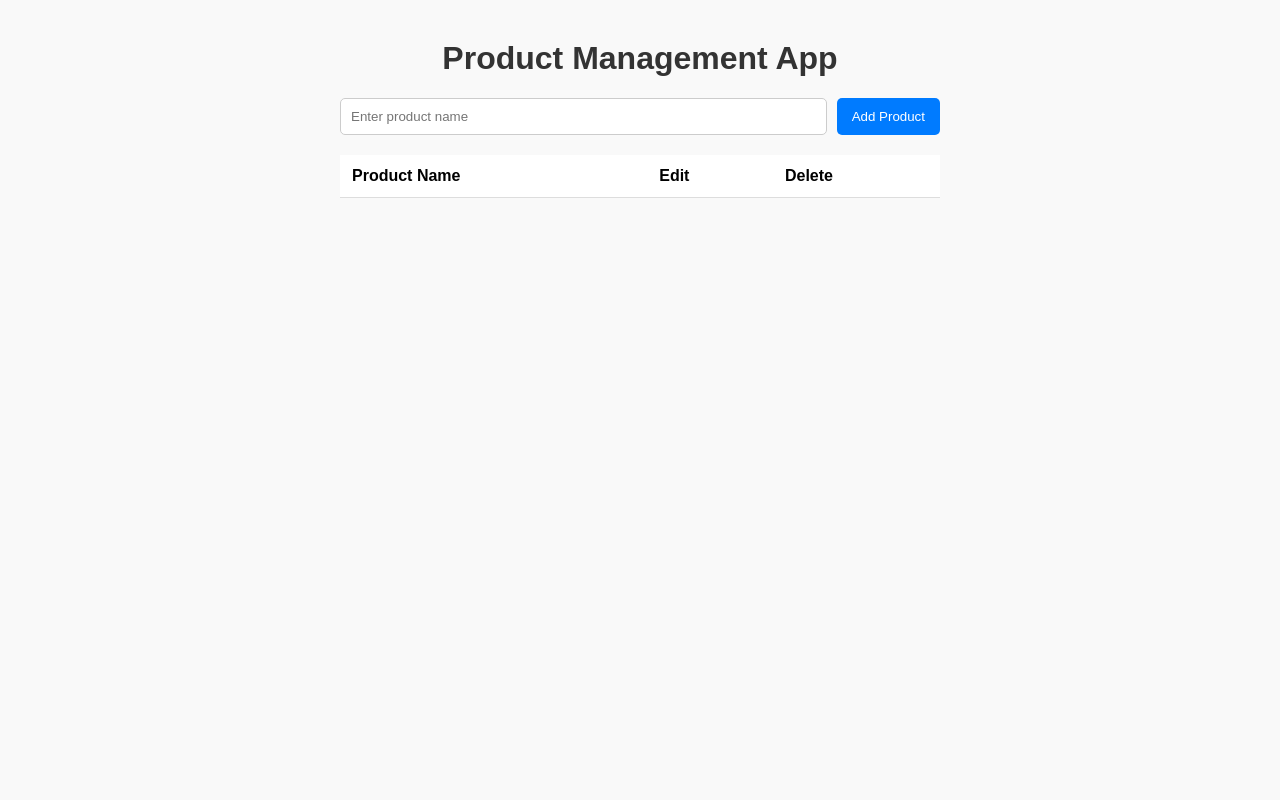
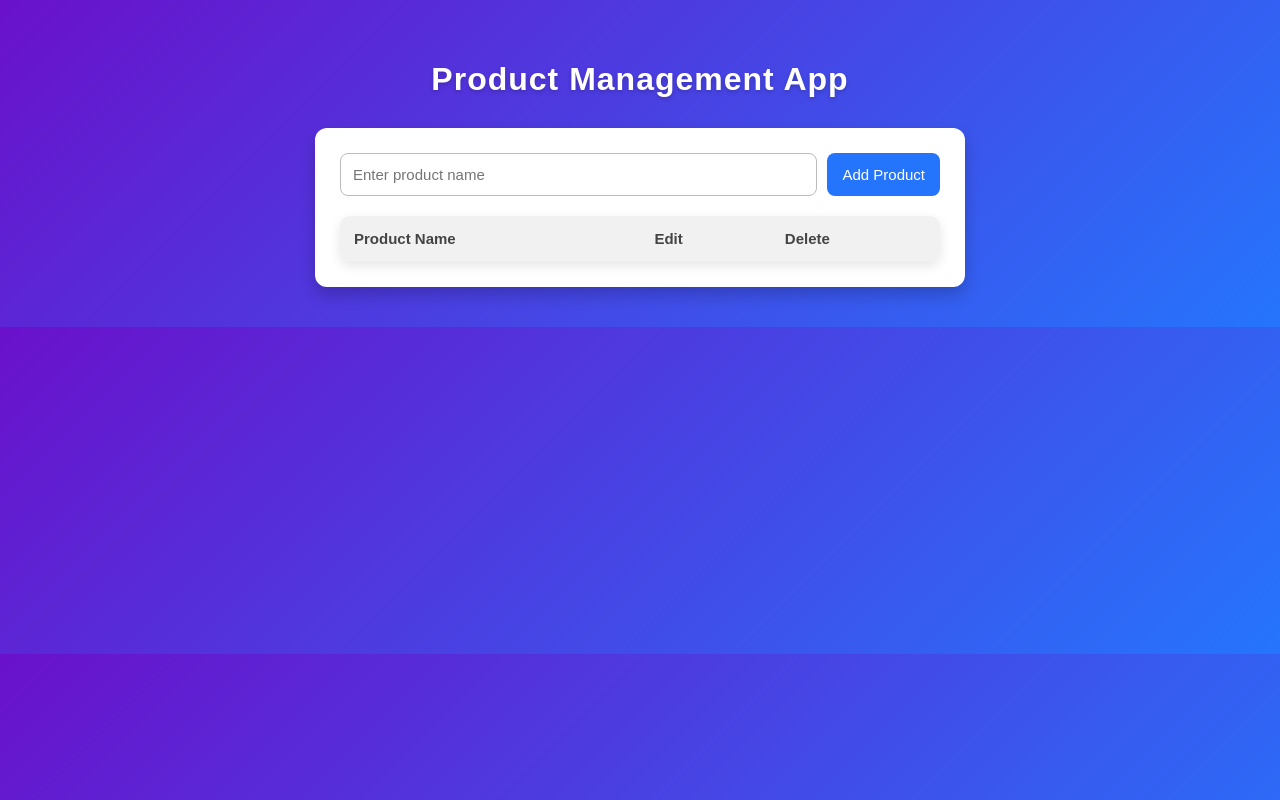
Before and after one commit to arwanasr333-sketch/Product-Management-App, a plain HTML site: page index.html in a window 1280 px wide. Drawn offline with nearby package versions, Linux system fonts and the light colour scheme; no server answers.

Commit message:
Add files via upload

```diff
--- a/index.html
+++ b/index.html
@@ -10,61 +10,110 @@
     <style>
     body {
         font-family: Arial, sans-serif;
-            margin: 40px;
-            background: #f9f9f9;
+        margin: 0;
+        padding: 40px;
+        background: linear-gradient(135deg, #6a11cb, #2575fc);
+        color: #fff;
     }
+
     h1 {
         text-align: center;
-            color: #333;
+        margin-bottom: 30px;
+        font-size: 32px;
+        letter-spacing: 1px;
+        color: #ffffff;
+        text-shadow: 0 2px 4px rgba(0,0,0,0.2);
     }
+
     .container {
         width: 600px;
         margin: auto;
+        background: #ffffff;
+        padding: 25px;
+        border-radius: 12px;
+        box-shadow: 0 8px 16px rgba(0,0,0,0.2);
+        color: #333;
     }
+
     form {
         display: flex;
         gap: 10px;
         margin-bottom: 20px;
     }
+
     input {
         flex: 1;
-            padding: 10px;
-            border: 1px solid #ccc;
-            border-radius: 5px;
+        padding: 12px;
+        border: 1px solid #bbb;
+        border-radius: 8px;
+        font-size: 15px;
     }
+
     button {
-            padding: 10px 15px;
+        padding: 12px 15px;
         border: none;
-            background: #007bff;
+        background: #2575fc;
         color: white;
-            border-radius: 5px;
+        border-radius: 8px;
         cursor: pointer;
+        transition: 0.3s;
+        font-size: 15px;
     }
+
     button:hover {
-            background: #0056b3;
+        background: #1d5fd1;
     }
+
     table {
         width: 100%;
         border-collapse: collapse;
         background: white;
+        overflow: hidden;
+        border-radius: 10px;
+        box-shadow: 0 4px 12px rgba(0,0,0,0.1);
     }
+
     th, td {
-            padding: 12px;
-            border-bottom: 1px solid #ddd;
+        padding: 14px;
+        border-bottom: 1px solid #eee;
         text-align: left;
+        font-size: 15px;
     }
+
+    th {
+        background: #f1f1f1;
+        font-weight: bold;
+        color: #444;
+    }
+
     .btn-edit {
-            background: #ffc107;
+        background: #ffca28;
+        padding: 8px 12px;
+        border-radius: 6px;
+        color: #333;
+        border: none;
+        cursor: pointer;
+        transition: 0.3s;
     }
+
+    .btn-edit:hover {
+        background: #e0b020;
+    }
+
     .btn-delete {
-            background: #dc3545;
+        background: #e53935;
+        padding: 8px 12px;
+        border-radius: 6px;
+        color: white;
+        border: none;
+        cursor: pointer;
+        transition: 0.3s;
     }
-        .btn-edit:hover {
-            background: #e0a800;
+
+    .btn-delete:hover {
+        background: #c62828;
     }
-        .btn-delete:hover {
-            background: #c82333;
-        }
+</style>
     </style>
 </head>
 
```
Lines whose indentation alone changed are shown as unchanged.
